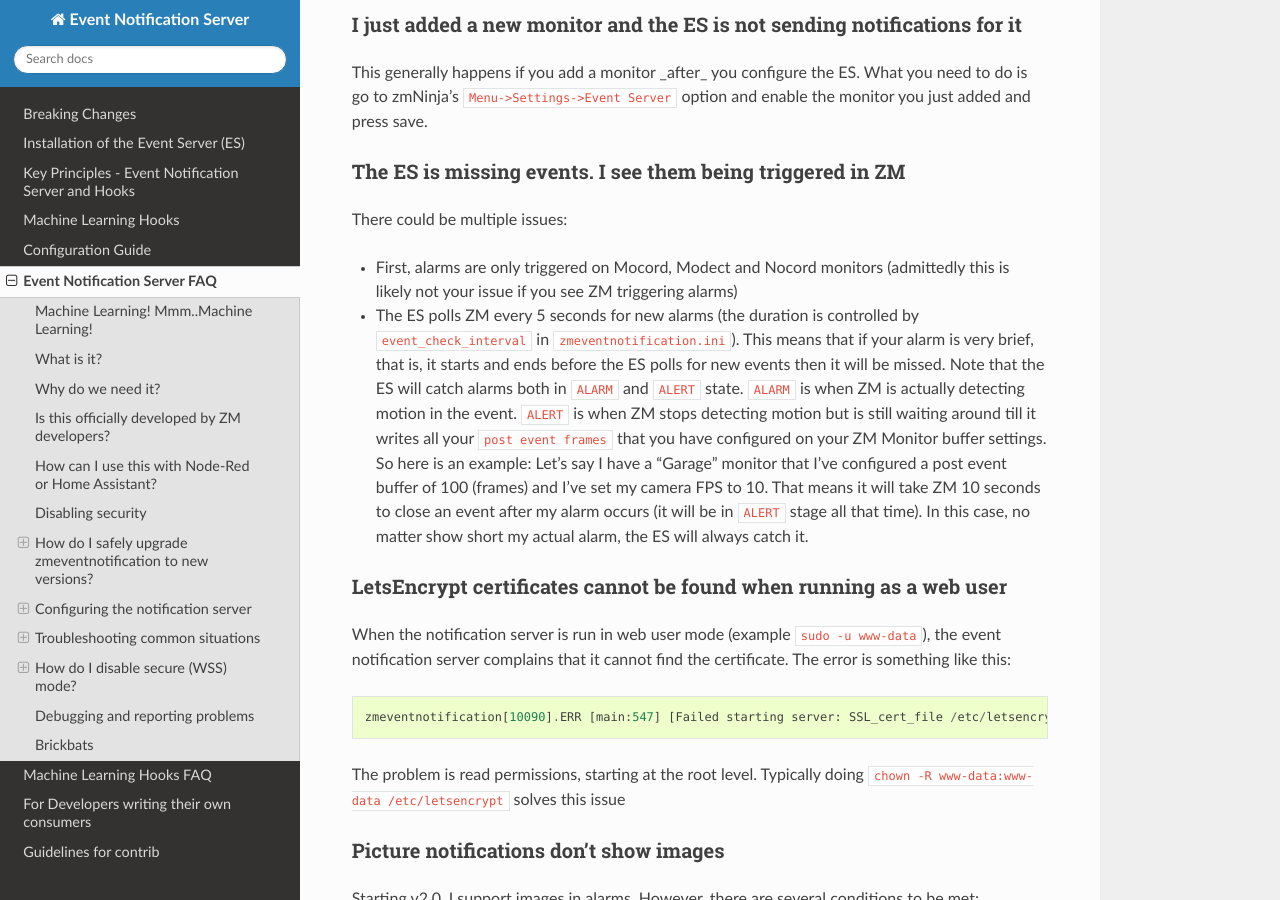
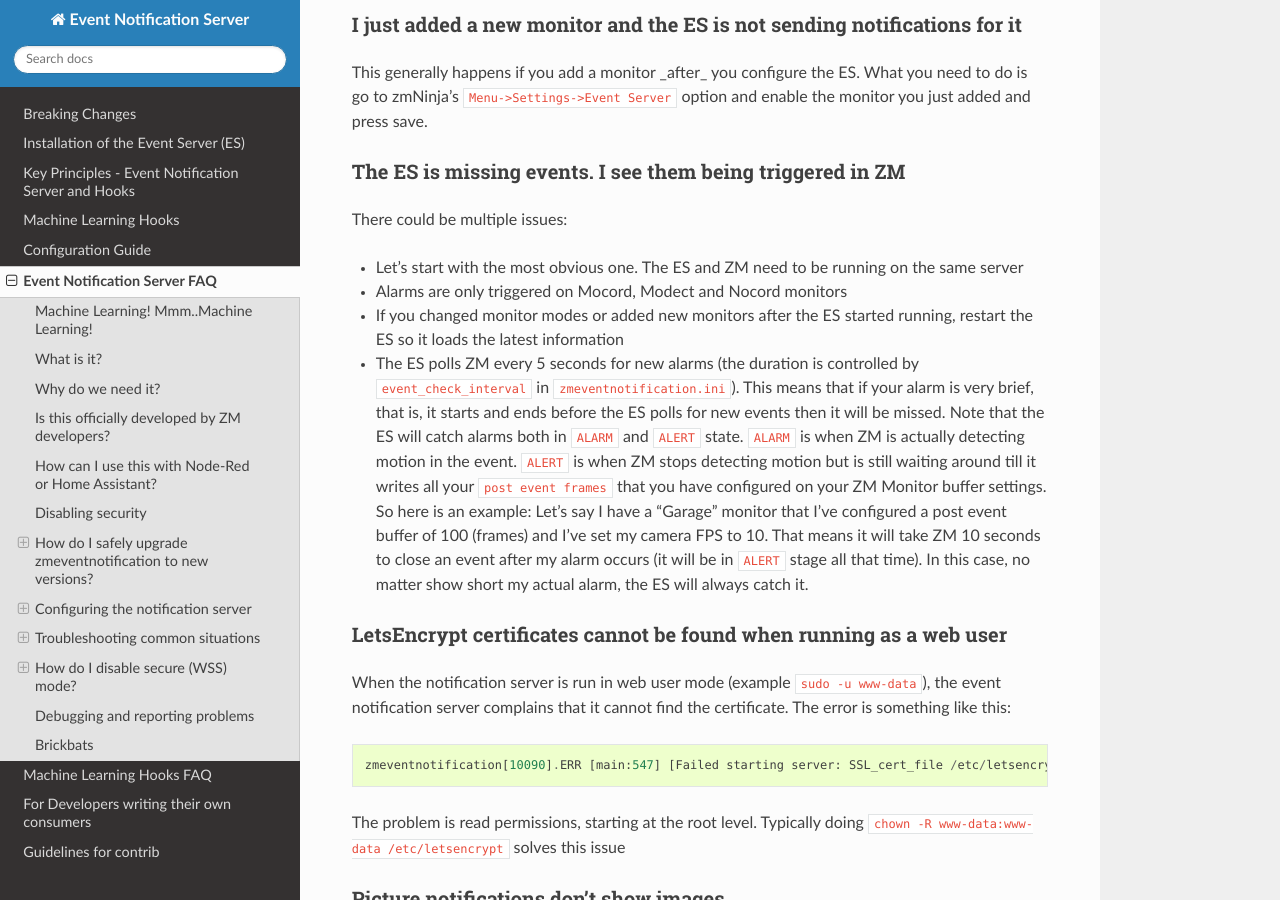
Before and after one commit to ZoneMinder/zmeventnotification, a Sphinx documentation site: the page built from docs/guides/es_faq.rst, in a window 1280 px wide and 900 px high, scrolled down 5703 px. Built offline with Sphinx 7.4.7 and the Read the Docs theme 2.0.0, drawn with Linux system fonts in a browser that asks for light colours.

Commit message:
doc update

```diff
--- a/docs/guides/es_faq.rst
+++ b/docs/guides/es_faq.rst
@@ -297,7 +297,9 @@ The ES is missing events. I see them being triggered in ZM
 ~~~~~~~~~~~~~~~~~~~~~~~~~~~~~~~~~~~~~~~~~~~~~~~~~~~~~~~~~~~
 There could be multiple issues:
 
-- First, alarms are only triggered on Mocord, Modect and Nocord monitors (admittedly this is likely not your issue if you see ZM triggering alarms)
+- Let's start with the most obvious one. The ES and ZM need to be running on the same server
+- Alarms are only triggered on Mocord, Modect and Nocord monitors
+- If you changed monitor modes or added new monitors after the ES started running, restart the ES so it loads the latest information
 - The ES polls ZM every 5 seconds for new alarms (the duration is controlled by ``event_check_interval`` in ``zmeventnotification.ini``). This means that if your alarm is very brief, that is, it starts and ends before the ES polls for new events then it will be missed. Note that the ES will catch alarms both in ``ALARM`` and ``ALERT`` state. ``ALARM`` is when ZM is actually detecting motion in the event. ``ALERT`` is when ZM stops detecting motion but is still waiting around till it writes all your ``post event frames`` that you have configured on your ZM Monitor buffer settings. So here is an example: Let's say I have a "Garage" monitor that I've configured a post event buffer of 100 (frames) and I've set my camera FPS to 10. That means it will take ZM 10 seconds to close an event after my alarm occurs (it will be in ``ALERT`` stage all that time). In this case, no matter show short my actual alarm, the ES will always catch it.
 
 LetsEncrypt certificates cannot be found when running as a web user
```
